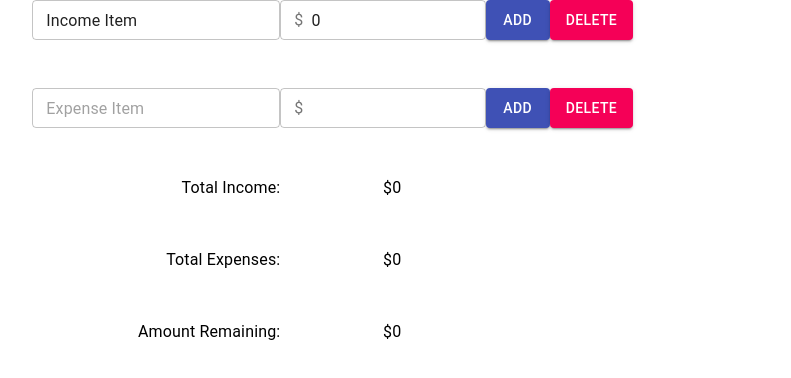
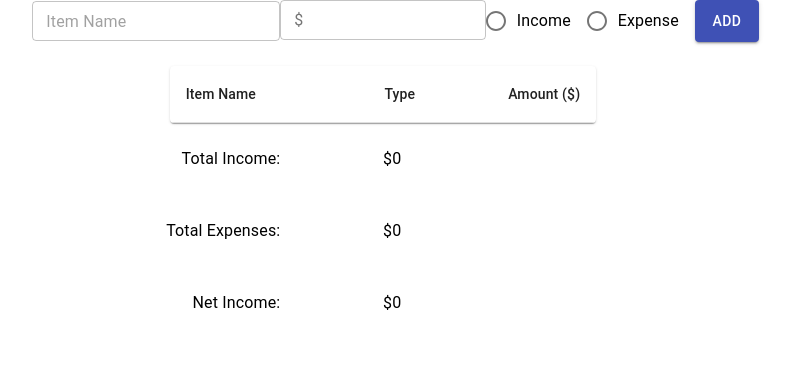
Before and after one commit to markmtran/BudgetApp, a React (Create React App) app: page / in a window 1280 px wide. Shown: the top 378 px of the page, without its empty margins (233-1024 px from the left). Built offline with nearby package versions, Linux system fonts and the light colour scheme.

Commit message:
trying table approach

```diff
--- a/src/App.js
+++ b/src/App.js
@@ -1,11 +1,12 @@
 import React from 'react';
 import './App.css';
 import Calculator from './components/Calculator';
+import NewCalc from './components/NewCalc';
 
 const App = () => {
   return (
     <React.Fragment>
-      <Calculator />
+      <NewCalc />
     </React.Fragment>
   );
 }
--- a/src/components/Calculator.js
+++ b/src/components/Calculator.js
@@ -6,13 +6,14 @@ import Expense from './Expense';
 
 
 const Calculator = () => {
+  const [ incomeList, setIncomeList ] = useState([]);
   const [ totalIncome, setTotalIncome ] = useState(0);
   const [ totalExpense, setTotalExpense ] = useState(0);
   const remaining = totalIncome - totalExpense;
 
   return (
     <Grid container item justify='center' alignItems='center' xs={12} spacing={6}>
-      <Income totalIncome={totalIncome} setTotalIncome={setTotalIncome} />
+      <Income totalIncome={totalIncome} setTotalIncome={setTotalIncome}/>
       <Expense />
 
       <Grid container item xs={12}>
--- a/src/components/Income.js
+++ b/src/components/Income.js
@@ -4,19 +4,21 @@ import AddBtn from './AddBtn';
 import DeleteBtn from './DeleteBtn';
 
 const Income = (props) => {
-  const [ incomeName, setIncomeName ] = useState("Income Item");
   const [ incomeValue, setIncomeValue ] = useState(0);
 
-  const handleIncomeName = (e) => {
-    setIncomeName(e.target.value);
-  };
-  const handleIncomeValue = (e) => {
-    props.setTotalIncome(props.totalIncome + parseInt(e.target.value));
+  const handleIncomeValue = () => {
+    const input = document.getElementById('input-field');
+    setIncomeValue(input.value);
+    const final = parseInt(input.value) + parseInt(props.totalIncome);
+    props.setTotalIncome(final);
   };
 
   const handleAdd = (e) => {
 
-  }
+  };
+  const handleDelete = (e) => {
+
+  };
 
   return (
     <Grid container item xs={12}>
@@ -24,28 +26,26 @@ const Income = (props) => {
         <TextField
           placeholder='Income Item'
           variant='outlined'
-          onChange={handleIncomeName}
           type='text'
           size='small'
-          defaultValue={incomeName}
         />
       </Grid>
       <Grid container item xs={2} justify='center'>
         <TextField
-          variant="outlined"
+          variant='outlined'
+          size='small'
+          id='input-field'
+          type='number'
           InputProps={{
             startAdornment: <InputAdornment position='start'>$</InputAdornment>,
             inputProps: {min: 0}
           }}
-          type='number'
-          size='small'
           onChange={handleIncomeValue}
-          defaultValue={incomeValue}
         />
       </Grid>
       <Grid container item xs={5}>
         <AddBtn onClick={handleAdd}/>
-        <DeleteBtn />
+        <DeleteBtn onClick={handleDelete} />
       </Grid>
     </Grid>
   );
--- /dev/null
+++ b/src/components/ItemBar.js
@@ -0,0 +1,48 @@
+import React, { useState } from 'react';
+import { Button, FormControl, FormControlLabel, Grid, InputAdornment, Radio, RadioGroup, TextField } from '@material-ui/core';
+
+const ItemBar = () => {
+  return (
+    <Grid container item xs={12}>
+      <Grid container item xs={5} justify='flex-end' alignItems='center'>
+        <TextField
+          placeholder='Item Name'
+          variant='outlined'
+          type='text'
+          size='small'
+        />
+      </Grid>
+      <Grid container item xs={2} justify='center'>
+        <TextField
+          variant='outlined'
+          size='small'
+          id='input-field'
+          type='number'
+          InputProps={{
+            startAdornment: <InputAdornment position='start'>$</InputAdornment>,
+            inputProps: {min: 0}
+          }}
+        />
+      </Grid>
+      <Grid container item xs={5}>
+        <FormControl>
+          <RadioGroup row>
+            <FormControlLabel
+              value='income'
+              label='Income'
+              control={<Radio/>}
+            />
+            <FormControlLabel
+              value='expense'
+              label='Expense'
+              control={<Radio/>}
+            />
+          </RadioGroup>
+        </FormControl>
+        <Button variant='contained' color='primary'>Add</Button>
+      </Grid>
+    </Grid>
+  );
+};
+
+export default ItemBar;
--- /dev/null
+++ b/src/components/NewCalc.js
@@ -0,0 +1,24 @@
+import React, { useState } from 'react';
+import { Grid } from '@material-ui/core';
+import ItemBar from './ItemBar';
+import TotalLabel from './TotalLabel';
+import Transactions from './Transactions';
+
+
+const NewCalc = () => {
+  const [ totalIncome, setTotalIncome ] = useState(0);
+  const [ totalExpense, setTotalExpense ] = useState(0);
+  const netIncome = totalIncome - totalExpense;
+
+  return (
+    <Grid container item justify='center' alignItems='center' xs={12} spacing={6}>
+      <ItemBar />
+      <Transactions />
+      <TotalLabel label={'Total Income:'} labelValue={totalIncome} />
+      <TotalLabel label={'Total Expenses:'} labelValue={totalExpense} />
+      <TotalLabel label={'Net Income:'} labelValue={netIncome} />
+    </Grid>
+  );
+}
+
+export default NewCalc;
--- /dev/null
+++ b/src/components/TotalLabel.js
@@ -0,0 +1,18 @@
+import React from 'react';
+import { Grid, Typography } from '@material-ui/core';
+
+const TotalLabel = (props) => {
+  return(
+    <Grid container item xs={12}>
+      <Grid container item xs={5} justify='flex-end' alignItems='center'>
+        <Typography>{props.label}</Typography>
+      </Grid>
+      <Grid item xs={1}/>
+      <Grid container item xs={6}>
+        <Typography>${props.labelValue}</Typography>
+      </Grid>
+    </Grid>
+  );
+}
+
+export default TotalLabel;
--- /dev/null
+++ b/src/components/Transactions.js
@@ -0,0 +1,36 @@
+import React, { useState } from 'react';
+import { makeStyles } from '@material-ui/core/styles';
+import { Grid, Paper, Table, TableBody, TableCell, TableContainer, TableHead, TableFooter, TableRow } from '@material-ui/core';
+
+const useStyles = makeStyles({
+  table: {
+    maxwidth: 650
+  }
+});
+
+const Transactions = () => {
+  const classes = useStyles();
+  return (
+    <Grid container xs={12}>
+      <Grid item xs={4} />
+      <Grid item xs={4}>
+        <TableContainer component={Paper}>
+          <Table className={classes.table} aria-label="simple table">
+            <TableHead>
+              <TableRow>
+                <TableCell>Item Name</TableCell>
+                <TableCell align="right">Type</TableCell>
+                <TableCell align='right'>Amount ($)</TableCell>
+              </TableRow>
+            </TableHead>
+            <TableBody>
+            </TableBody>
+          </Table>
+        </TableContainer>
+      </Grid>
+      <Grid item xs={4} />
+    </Grid>
+  );
+}
+
+export default Transactions;
```
Also changed, not shown: 1 other file (tests, documents, lock files or other folders).
